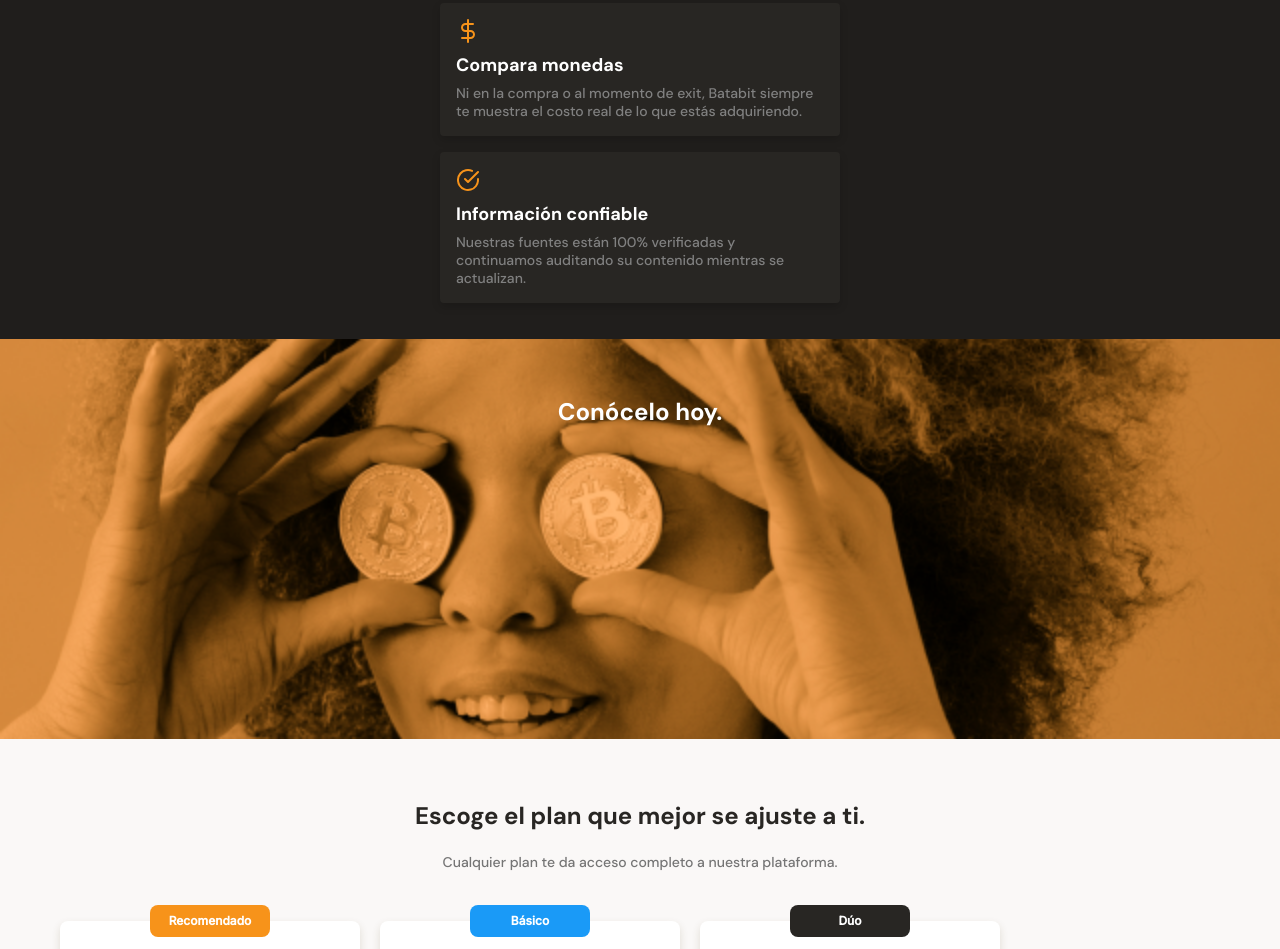
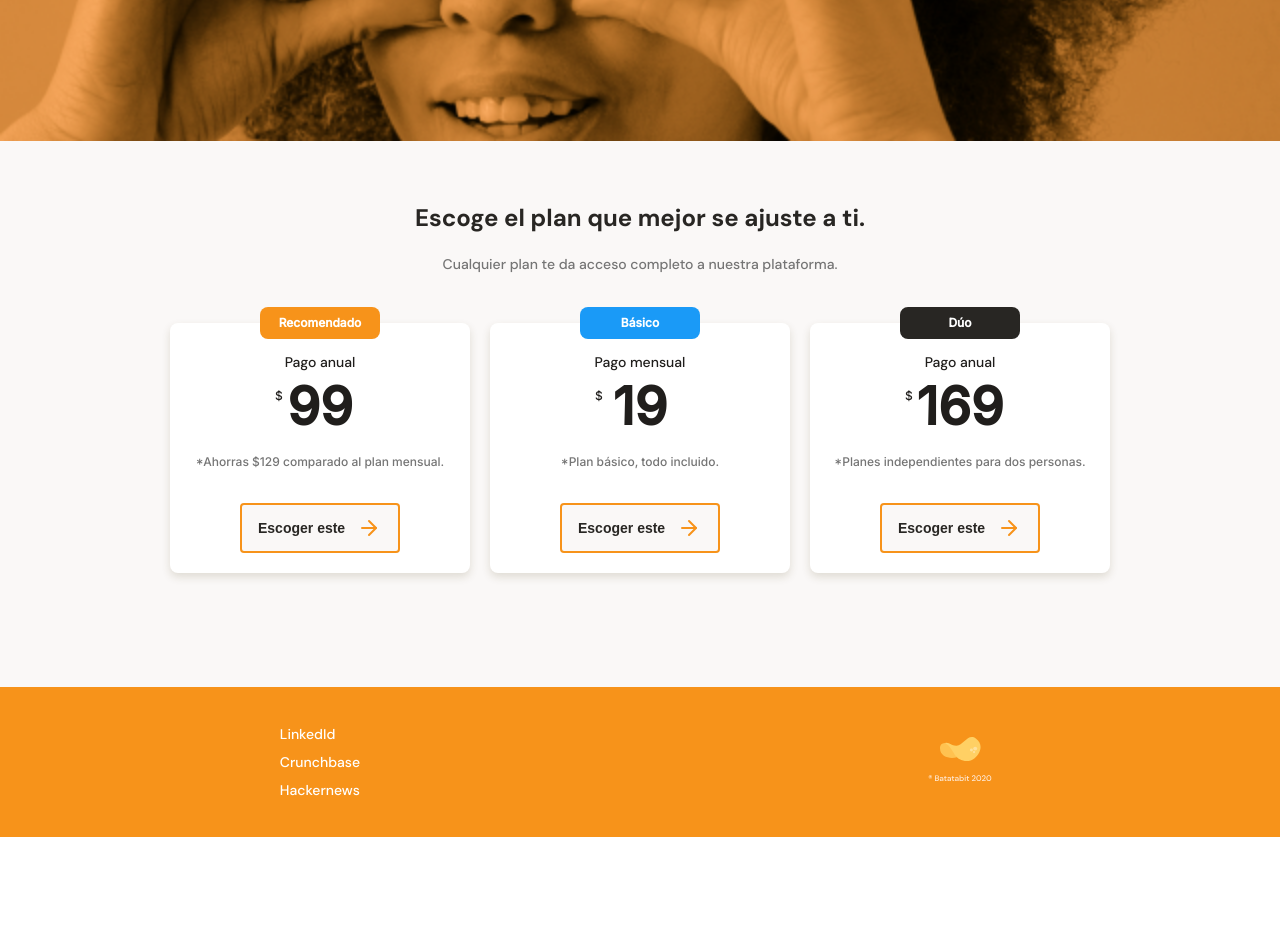
Before and after one commit to lucasnapoli7/batabit, a plain HTML site: page index.html in a window 1280 px wide. Shown: the part 1851-2800 px from the top of the page. After the commit the page ends 2688 px from the top, so only its background shows below. Drawn offline with Linux system fonts and the light colour scheme.

Commit message:
Agregado footer y mediaqueries

```diff
--- /dev/null
+++ b/css/tables.css
@@ -0,0 +1,17 @@
+.main-tables-container{
+    display:flex;
+    width:930px;
+    margin:0 auto;
+}
+.product-cards--container{
+    display:flex;
+    flex-wrap:wrap;
+    width:930px;
+    margin:0 auto;
+}
+.plans-container--slider{
+    justify-content:center;
+}
+.plans-container--slider::-webkit-scrollbar {
+    display: none;
+}
--- a/index.html
+++ b/index.html
@@ -9,8 +9,9 @@
     <link rel="preconnect" href="https://fonts.googleapis.com">
     <link rel="preconnect" href="https://fonts.gstatic.com" crossorigin>
     <link href="https://fonts.googleapis.com/css2?family=DM+Sans:wght@400;500;700&family=Inter:wght@300;500&display=swap" rel="stylesheet">
+    <link rel="shortcut icon" href="./assets/icons/batata.svg" type="image/x-icon">
     <link rel="stylesheet" href="styles.css">
-    <link rel="shortcut icon" href="./assets/icons/batata.svg" type="image/x-icon">
+    <link rel="stylesheet" href="./css/tables.css" media="(min-width: 930px)">
 </head>
 <body>
     <header>
@@ -154,6 +155,17 @@
             </section>
         </section>
     </main>
-    <footer></footer>
+    <footer>
+        <section class="left">
+            <ul>
+                <li><a href="#">LinkedId</a></li>
+                <li><a href="#">Crunchbase</a></li>
+                <li><a href="#">Hackernews</a></li>
+            </ul>
+        </section>
+        <section class="right">
+            <img src="./assets/img/logo-footer.svg" alt="Logo BataBit">
+        </section>
+    </footer>
 </body>
 </html>
--- a/styles.css
+++ b/styles.css
@@ -281,13 +281,11 @@ main{
     font-weight: 500;
     color: #808080;
 }
-.product-cards--container{
+.product-detail--card{
     width: 90%;
+    margin: 0 auto;
     min-width: 288px;
     max-width: 400px;
-    margin: 0 auto;
-}
-.product-detail--card{
     margin-bottom: 16px;
     padding: 16px;
     background-color: var(--warm-black);
@@ -492,11 +490,28 @@ main{
     background-repeat: no-repeat;
     background: url('./assets/icons/orange-right-arrow.svg');
 }
-
-
-
-/* @media (min-width: 768px) {
-    .plans-container--slider::-webkit-scrollbar {
-      display: none;
-    }
-  } */
+footer {
+    display: flex;
+    width: 100%;
+    height: 150px;
+    background-color: var(--bitcoin-orange);
+}
+footer section{
+    display: flex;
+    width: 50%;
+    justify-content: center;
+    align-items: center;
+}
+footer .left ul{
+    font-size:1.4rem;
+    font-weight:500;
+    line-height:1.8rem;
+    list-style:none;
+}
+.left li {
+    margin: 10px 0;
+}
+.left a{
+    text-decoration: none;
+    color: var(--just-white);
+}
```
